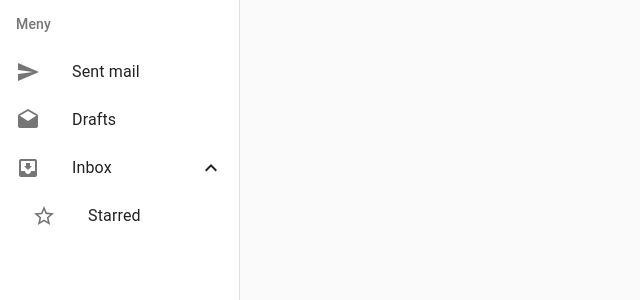
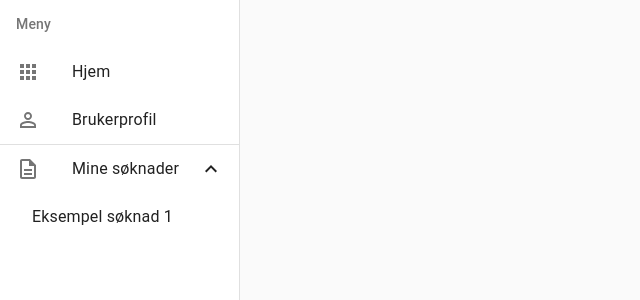
Before and after one commit to Studentidrettsforbundet/arrangere, a React (Create React App) app: page / in a window 1280 px wide. Shown: the top 300 px of the page, without its empty margins (0-640 px from the left). Built offline with nearby package versions, Linux system fonts and the light colour scheme.

Commit message:
#7 Add Norwegian tab names and icons

```diff
--- a/src/components/DrawerBar.tsx
+++ b/src/components/DrawerBar.tsx
@@ -8,12 +8,15 @@ import ListItemIcon from '@material-ui/core/ListItemIcon';
 import ListItemText from '@material-ui/core/ListItemText';
 import ListSubheader from '@material-ui/core/ListSubheader';
 import Collapse from '@material-ui/core/Collapse';
-import InboxIcon from '@material-ui/icons/MoveToInbox';
 import DraftsIcon from '@material-ui/icons/Drafts';
 import SendIcon from '@material-ui/icons/Send';
 import ExpandLess from '@material-ui/icons/ExpandLess';
 import ExpandMore from '@material-ui/icons/ExpandMore';
 import StarBorder from '@material-ui/icons/StarBorder';
+import DescriptionOutlinedIcon from '@material-ui/icons/DescriptionOutlined';
+import PersonOutlineOutlinedIcon from '@material-ui/icons/PersonOutlineOutlined';
+import AppsOutlinedIcon from '@material-ui/icons/AppsOutlined';
+import { Divider } from '@material-ui/core';
 
 const drawerWidth = 240;
 
@@ -78,30 +81,28 @@ export default function DrawerBar() {
     >
       <ListItem button>
         <ListItemIcon>
-          <SendIcon />
+          <AppsOutlinedIcon />
         </ListItemIcon>
-        <ListItemText primary="Sent mail" />
+        <ListItemText primary="Hjem" />
       </ListItem>
       <ListItem button>
         <ListItemIcon>
-          <DraftsIcon />
+          <PersonOutlineOutlinedIcon />
         </ListItemIcon>
-        <ListItemText primary="Drafts" />
+        <ListItemText primary="Brukerprofil" />
       </ListItem>
+      <Divider/>
       <ListItem button onClick={handleClick}>
         <ListItemIcon>
-          <InboxIcon />
+          <DescriptionOutlinedIcon />
         </ListItemIcon>
-        <ListItemText primary="Inbox" />
+        <ListItemText primary="Mine søknader" />
         {open ? <ExpandLess /> : <ExpandMore />}
       </ListItem>
       <Collapse in={open} timeout="auto" unmountOnExit>
         <List component="div" disablePadding>
           <ListItem button className={classes.nested}>
-            <ListItemIcon>
-              <StarBorder />
-            </ListItemIcon>
-            <ListItemText primary="Starred" />
+            <ListItemText primary="Eksempel søknad 1" />
           </ListItem>
         </List>
       </Collapse>
```
